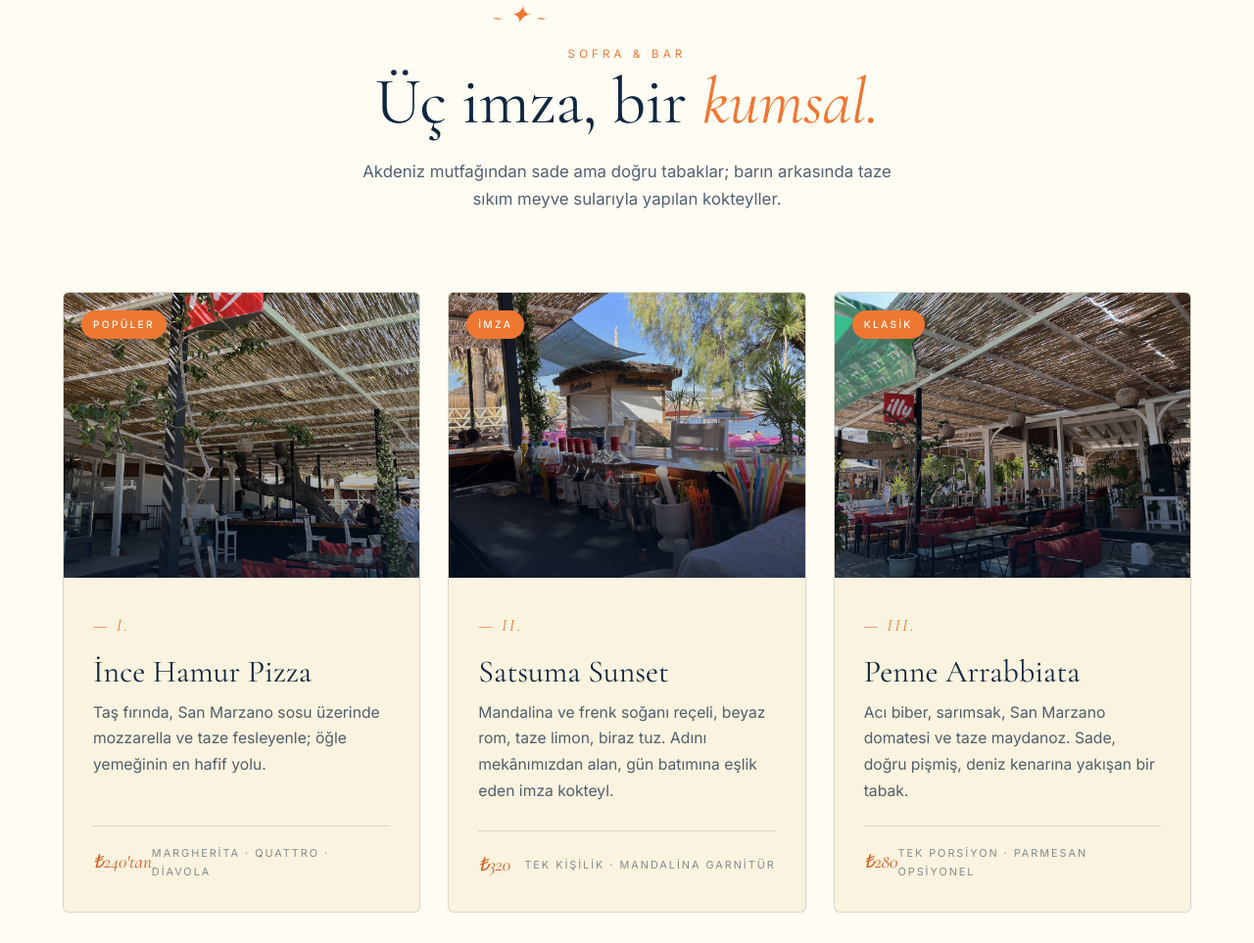
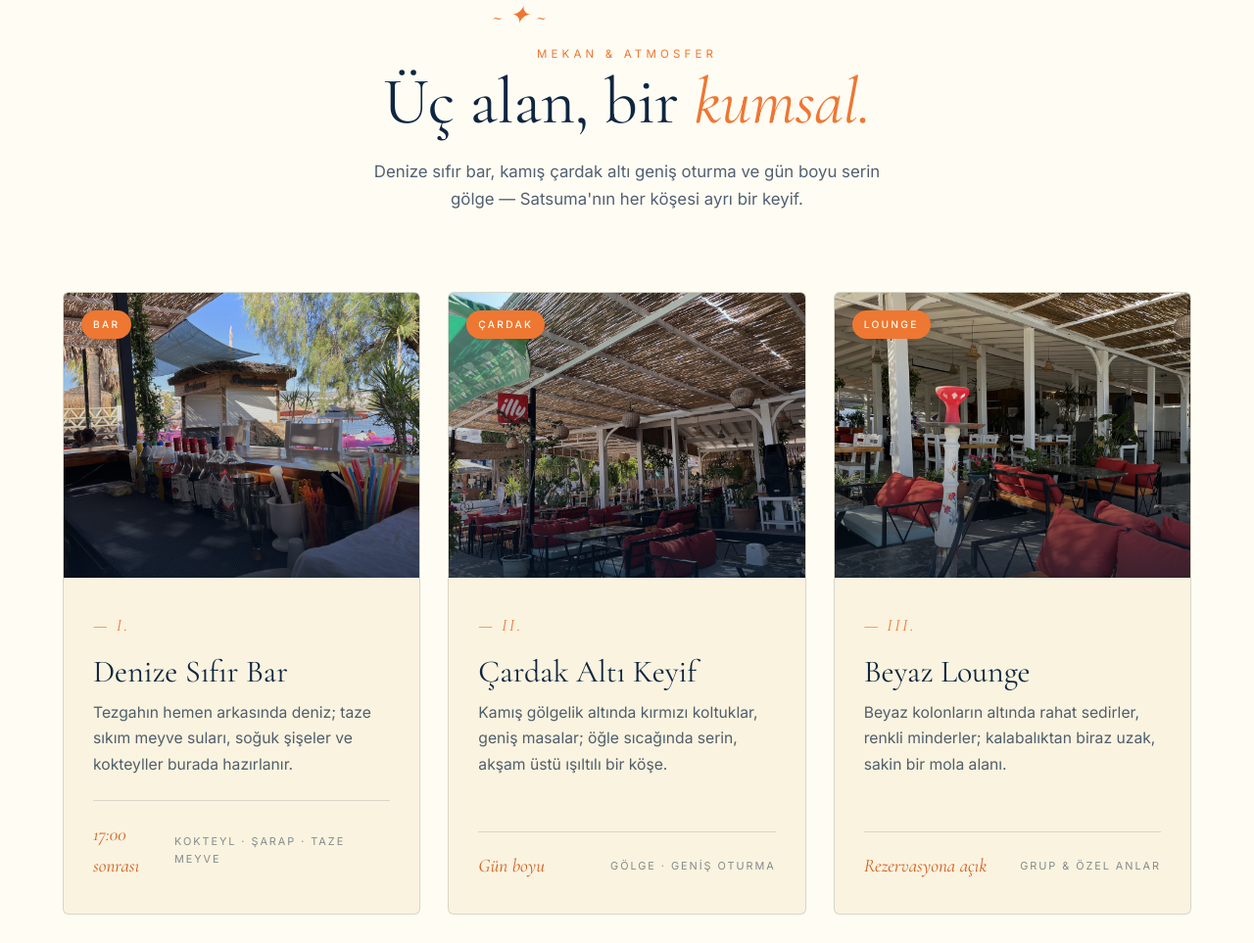
Before and after one commit to dagdelenbatu14-pixel/satsuma-beach-gumbet-mockup, a plain HTML site: page index.html in a window 1280 px wide. Shown: the part 3077-4040 px from the top of the page at 98% size. Drawn offline with nearby package versions, Linux system fonts and the light colour scheme; a web font is replaced by a local one.

Commit message:
Galeri + sofra trio foto/etiket düzelt: gerçek mekana uydur
- Sofra trio yemek başlıkları -> mekan/atmosfer (Denize Sıfır Bar, Çardak Altı Keyif, Beyaz Lounge)
- Galeri etiketleri fotoyla eşleşti: Denize +1, Nargile & Deniz, Çardak, Bilardo
- Yanlış foto-etiket eşleşmeleri giderildi

Co-Authored-By: Claude Opus 4.8 <noreply@anthropic.com>

```diff
--- a/index.html
+++ b/index.html
@@ -416,44 +416,44 @@ section { padding: clamp(80px, 13vw, 150px) 0; }
   <div class="wrap">
     <header class="section-head">
       <p class="ornament">~ ✦ ~</p>
-      <span class="eyebrow">Sofra &amp; Bar</span>
-      <h2>Üç imza, bir <em>kumsal.</em></h2>
-      <p>Akdeniz mutfağından sade ama doğru tabaklar; barın arkasında taze sıkım meyve sularıyla yapılan kokteyller.</p>
+      <span class="eyebrow">Mekan &amp; Atmosfer</span>
+      <h2>Üç alan, bir <em>kumsal.</em></h2>
+      <p>Denize sıfır bar, kamış çardak altı geniş oturma ve gün boyu serin gölge — Satsuma'nın her köşesi ayrı bir keyif.</p>
     </header>
     <div class="trio__grid">
       <article class="tile reveal">
-        <div class="tile__img" style="background-image: linear-gradient(180deg, rgba(0,0,0,.0), rgba(0,0,0,.35)), url('images/amb-bar.jpg');" role="img" aria-label="Satsuma Beach bar ve oturma alanı">
-          <span class="tile__badge">Popüler</span>
+        <div class="tile__img" style="background-image: linear-gradient(180deg, rgba(0,0,0,.0), rgba(0,0,0,.35)), url('images/amb-tezgah.jpg');" role="img" aria-label="Denize sıfır bar tezgahı">
+          <span class="tile__badge">Bar</span>
         </div>
         <div class="tile__body">
           <div class="tile__num">— I.</div>
-          <h3>İnce Hamur Pizza</h3>
-          <p class="tile__desc">Taş fırında, San Marzano sosu üzerinde mozzarella ve taze fesleyenle; öğle yemeğinin en hafif yolu.</p>
-          <div class="tile__price"><span>₺240'tan</span><small>Margherita · Quattro · Diavola</small></div>
-        </div>
-      </article>
-
-      <article class="tile reveal">
-        <div class="tile__img" style="background-image: linear-gradient(180deg, rgba(0,0,0,.0), rgba(0,0,0,.35)), url('images/amb-tezgah.jpg');" role="img" aria-label="Bar tezgahı ve deniz manzarası">
-          <span class="tile__badge">İmza</span>
-        </div>
-        <div class="tile__body">
-          <div class="tile__num">— II.</div>
-          <h3>Satsuma Sunset</h3>
-          <p class="tile__desc">Mandalina ve frenk soğanı reçeli, beyaz rom, taze limon, biraz tuz. Adını mekânımızdan alan, gün batımına eşlik eden imza kokteyl.</p>
-          <div class="tile__price"><span>₺320</span><small>Tek kişilik · Mandalina garnitür</small></div>
+          <h3>Denize Sıfır Bar</h3>
+          <p class="tile__desc">Tezgahın hemen arkasında deniz; taze sıkım meyve suları, soğuk şişeler ve kokteyller burada hazırlanır.</p>
+          <div class="tile__price"><span>17:00 sonrası</span><small>Kokteyl · şarap · taze meyve</small></div>
         </div>
       </article>
 
       <article class="tile reveal">
         <div class="tile__img" style="background-image: linear-gradient(180deg, rgba(0,0,0,.0), rgba(0,0,0,.35)), url('images/amb-cardak.jpg');" role="img" aria-label="Kamış çardak altı oturma">
-          <span class="tile__badge">Klasik</span>
+          <span class="tile__badge">Çardak</span>
+        </div>
+        <div class="tile__body">
+          <div class="tile__num">— II.</div>
+          <h3>Çardak Altı Keyif</h3>
+          <p class="tile__desc">Kamış gölgelik altında kırmızı koltuklar, geniş masalar; öğle sıcağında serin, akşam üstü ışıltılı bir köşe.</p>
+          <div class="tile__price"><span>Gün boyu</span><small>Gölge · geniş oturma</small></div>
+        </div>
+      </article>
+
+      <article class="tile reveal">
+        <div class="tile__img" style="background-image: linear-gradient(180deg, rgba(0,0,0,.0), rgba(0,0,0,.35)), url('images/amb-salon.jpg');" role="img" aria-label="Beyaz kolonlu üst oturma alanı">
+          <span class="tile__badge">Lounge</span>
         </div>
         <div class="tile__body">
           <div class="tile__num">— III.</div>
-          <h3>Penne Arrabbiata</h3>
-          <p class="tile__desc">Acı biber, sarımsak, San Marzano domatesi ve taze maydanoz. Sade, doğru pişmiş, deniz kenarına yakışan bir tabak.</p>
-          <div class="tile__price"><span>₺280</span><small>Tek porsiyon · Parmesan opsiyonel</small></div>
+          <h3>Beyaz Lounge</h3>
+          <p class="tile__desc">Beyaz kolonların altında rahat sedirler, renkli minderler; kalabalıktan biraz uzak, sakin bir mola alanı.</p>
+          <div class="tile__price"><span>Rezervasyona açık</span><small>Grup &amp; özel anlar</small></div>
         </div>
       </article>
     </div>
@@ -592,10 +592,10 @@ section { padding: clamp(80px, 13vw, 150px) 0; }
     </a>
   </div>
   <div class="gallery__strip">
-    <div class="gallery__cell" style="background-image: url('images/amb-yon.jpg');"><span>Deniz</span></div>
-    <div class="gallery__cell" style="background-image: url('images/amb-nargile.jpg');"><span>Şezlong</span></div>
-    <div class="gallery__cell" style="background-image: url('images/amb-bilardo.jpg');"><span>Bar</span></div>
-    <div class="gallery__cell" style="background-image: url('images/amb-salon.jpg');"><span>Gün Batımı</span></div>
+    <div class="gallery__cell" style="background-image: url('images/amb-yon.jpg');"><span>Denize +1</span></div>
+    <div class="gallery__cell" style="background-image: url('images/amb-nargile.jpg');"><span>Nargile &amp; Deniz</span></div>
+    <div class="gallery__cell" style="background-image: url('images/amb-cardak.jpg');"><span>Çardak</span></div>
+    <div class="gallery__cell" style="background-image: url('images/amb-bilardo.jpg');"><span>Bilardo</span></div>
   </div>
 </section>
 
```
